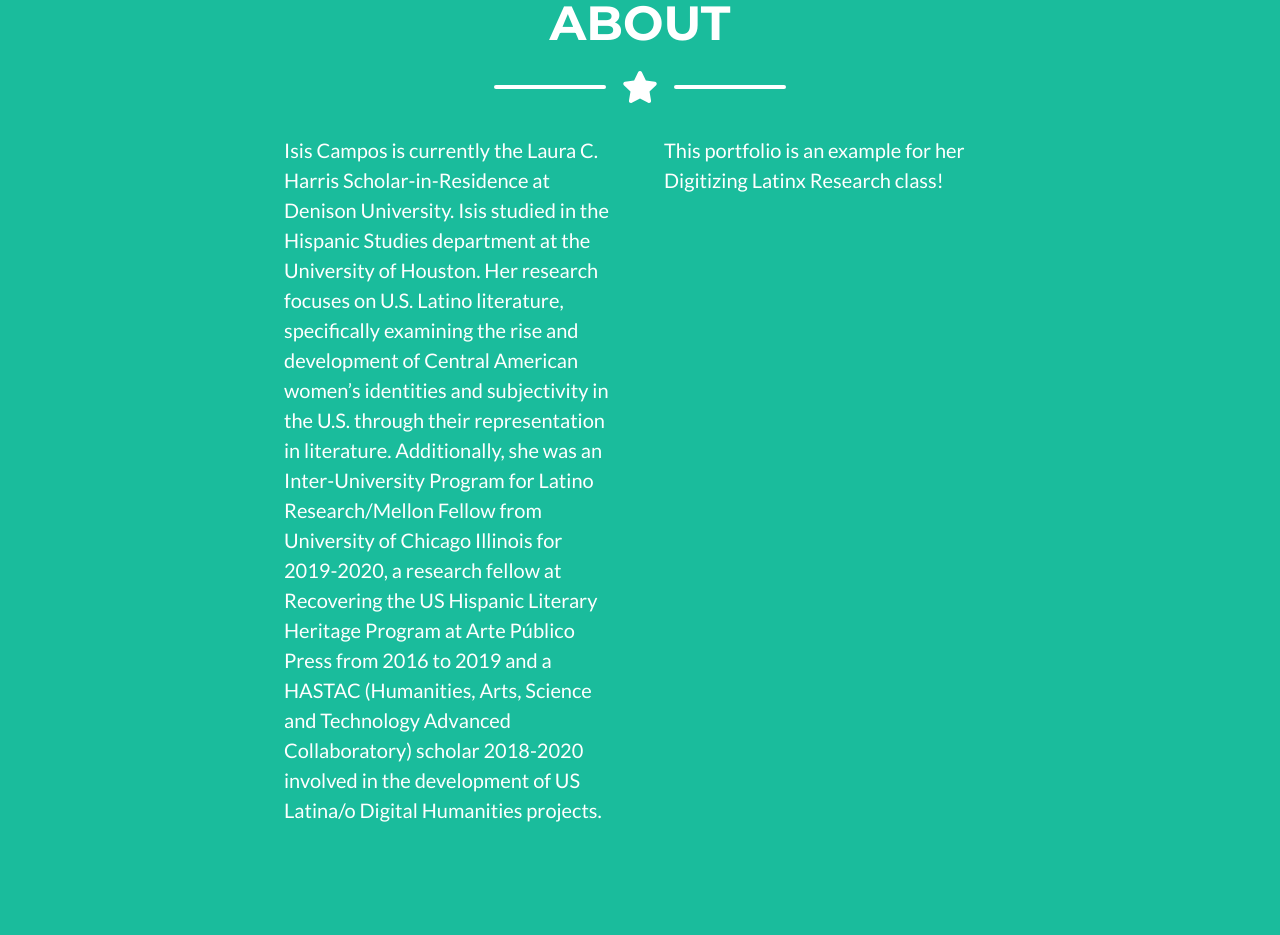
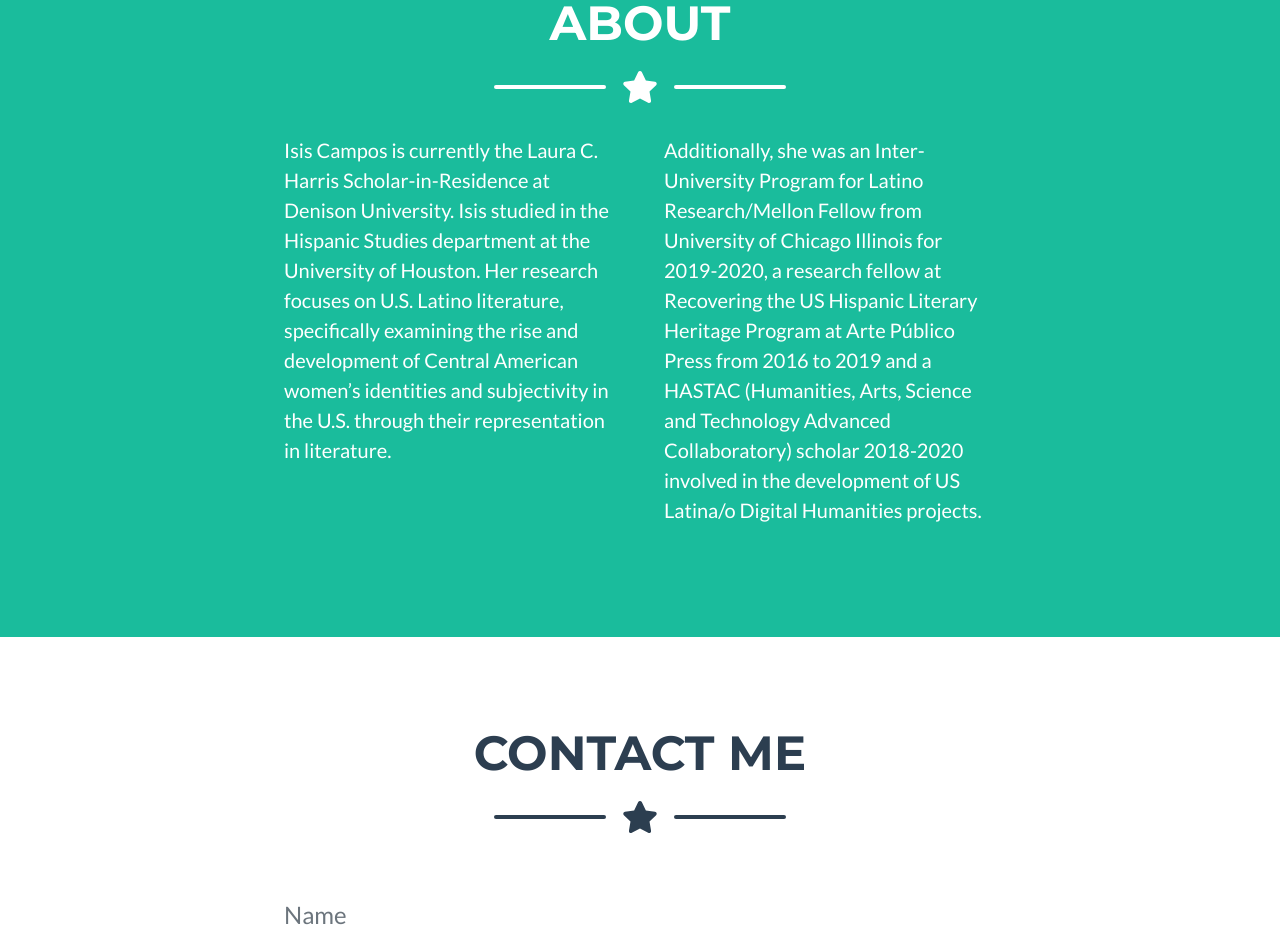
Before and after one commit to camposisis/Digitizing-Latina-Research, a website: page index.html in a window 1280 px wide. Shown: the part 1678-2613 px from the top of the page. Drawn offline with nearby package versions, Linux system fonts and the light colour scheme.

Commit message:
Update index.html

```diff
--- a/index.html
+++ b/index.html
@@ -136,8 +136,8 @@
                 </div>
                 <!-- About Section Content-->
                 <div class="row">
-                    <div class="col-lg-4 ml-auto"><p class="lead">Isis Campos is currently the Laura C. Harris Scholar-in-Residence at Denison University. Isis studied in the Hispanic Studies department at the University of Houston. Her research focuses on U.S. Latino literature, specifically examining the rise and development of Central American women’s identities and subjectivity in the U.S. through their representation in literature. Additionally, she was an Inter-University Program for Latino Research/Mellon Fellow from University of Chicago Illinois for 2019-2020, a research fellow at Recovering the US Hispanic Literary Heritage Program at Arte Público Press from 2016 to 2019 and a HASTAC (Humanities, Arts, Science and Technology Advanced Collaboratory) scholar 2018-2020 involved in the development of US Latina/o Digital Humanities projects.</p></div>
-                    <div class="col-lg-4 mr-auto"><p class="lead">This portfolio is an example for her Digitizing Latinx Research class!</p></div>
+                    <div class="col-lg-4 ml-auto"><p class="lead">Isis Campos is currently the Laura C. Harris Scholar-in-Residence at Denison University. Isis studied in the Hispanic Studies department at the University of Houston. Her research focuses on U.S. Latino literature, specifically examining the rise and development of Central American women’s identities and subjectivity in the U.S. through their representation in literature.</p></div>
+                    <div class="col-lg-4 mr-auto"><p class="lead">Additionally, she was an Inter-University Program for Latino Research/Mellon Fellow from University of Chicago Illinois for 2019-2020, a research fellow at Recovering the US Hispanic Literary Heritage Program at Arte Público Press from 2016 to 2019 and a HASTAC (Humanities, Arts, Science and Technology Advanced Collaboratory) scholar 2018-2020 involved in the development of US Latina/o Digital Humanities projects.</p></div>
                 </div>
             </div>
         </section>
```
